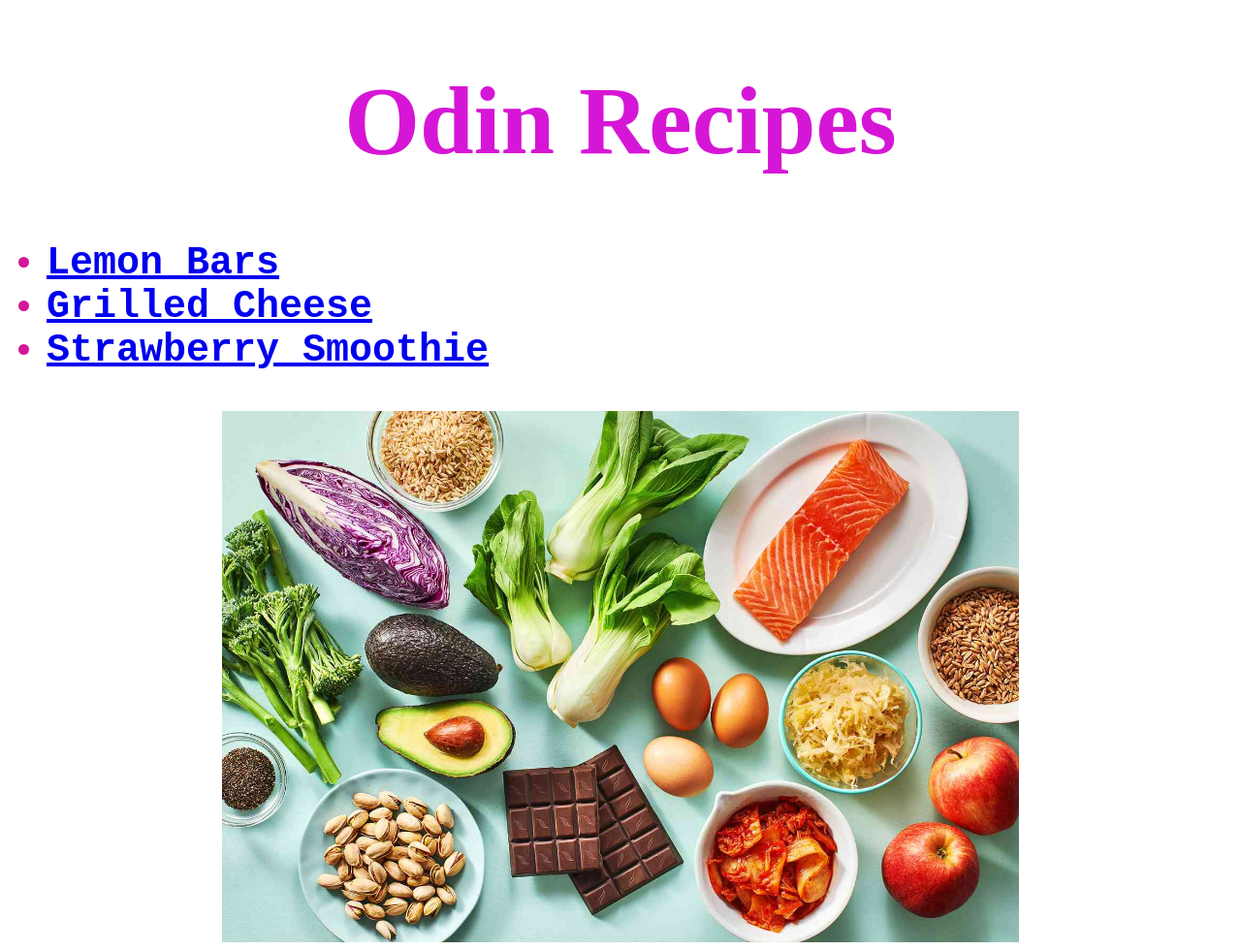
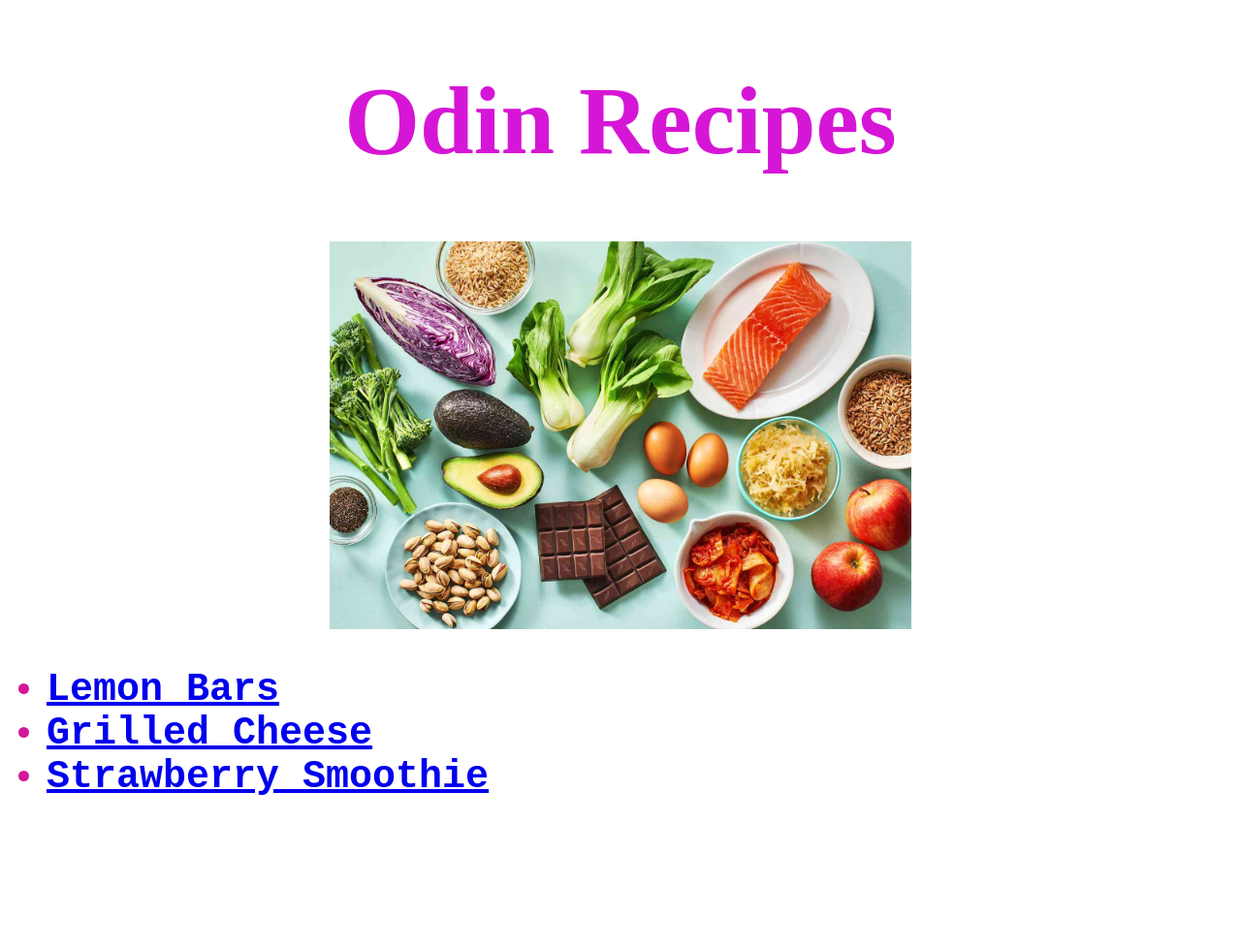
Before and after one commit to DesareeImani/odin-recipes, a plain HTML site: page index.html in a window 1280 px wide. Shown: the whole page at 97% size. After the commit the page ends 864 px from the top, so only its background shows below. Drawn offline with Linux system fonts and the light colour scheme.

Commit message:
Make image on homepage smaller

```diff
--- a/index.html
+++ b/index.html
@@ -7,11 +7,11 @@
     </head>
     <body>
         <h1>Odin Recipes</h1>
+        <img src="./images/food.jpeg" alt="A variety of food" class="center main" height="300">
         <ul>
             <li><a href="recipes/lemon-bars.html">Lemon Bars</a></li>
             <li><a href="recipes/grilled-cheese.html">Grilled Cheese</a></li>
             <li><a href="recipes/strawberry-smoothie.html">Strawberry Smoothie</a></li>
         </ul>
-        <img src="./images/food.jpeg" alt="A variety of food" class="center" height="300" width="750">
     </body>
 </html>
--- a/styles.css
+++ b/styles.css
@@ -33,7 +33,7 @@ ul {
 
 img {
     height: auto;
-    width: 750;
+    width: 750px;
 }
 
 .center {
@@ -43,6 +43,10 @@ img {
     width: 65%;
 }
 
+.main {
+    width: 600px;
+}
+
 .home {
     font-size: 35px;
 }
```
